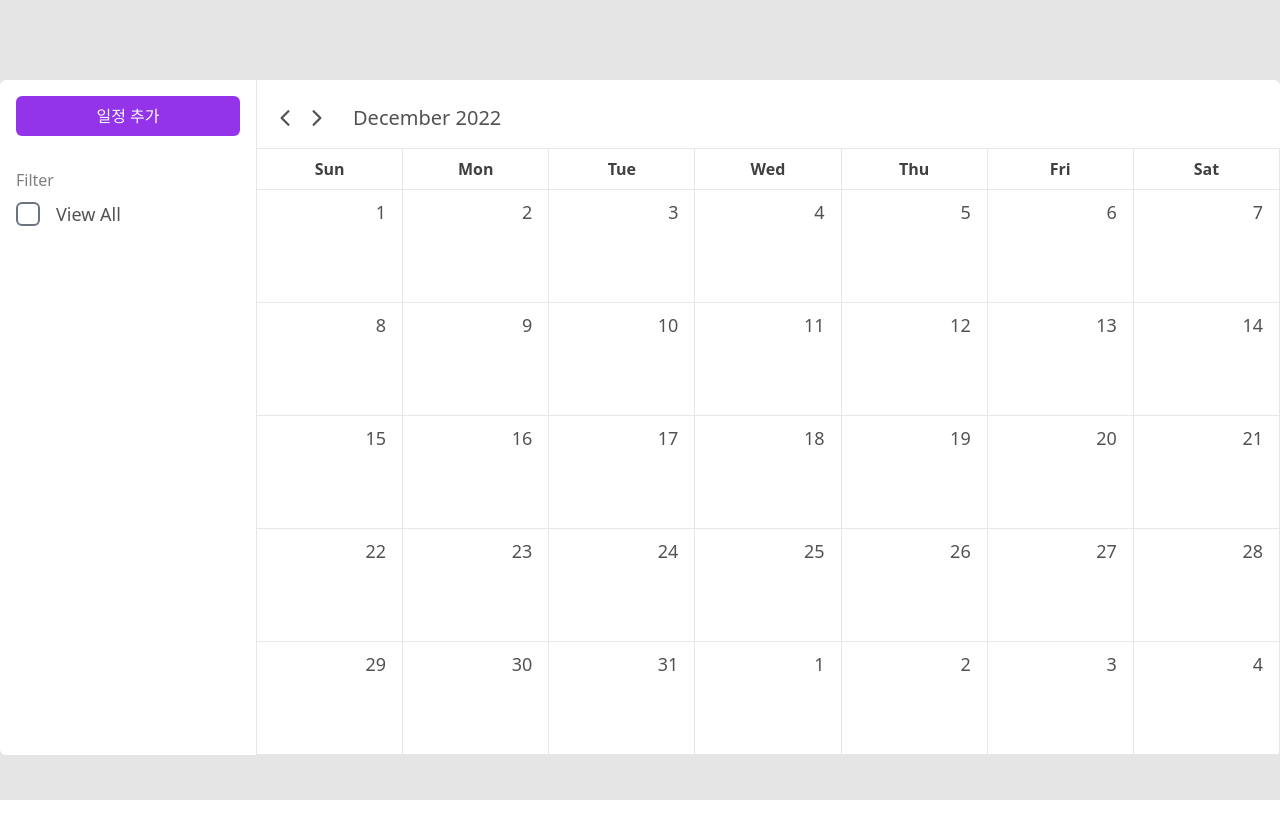
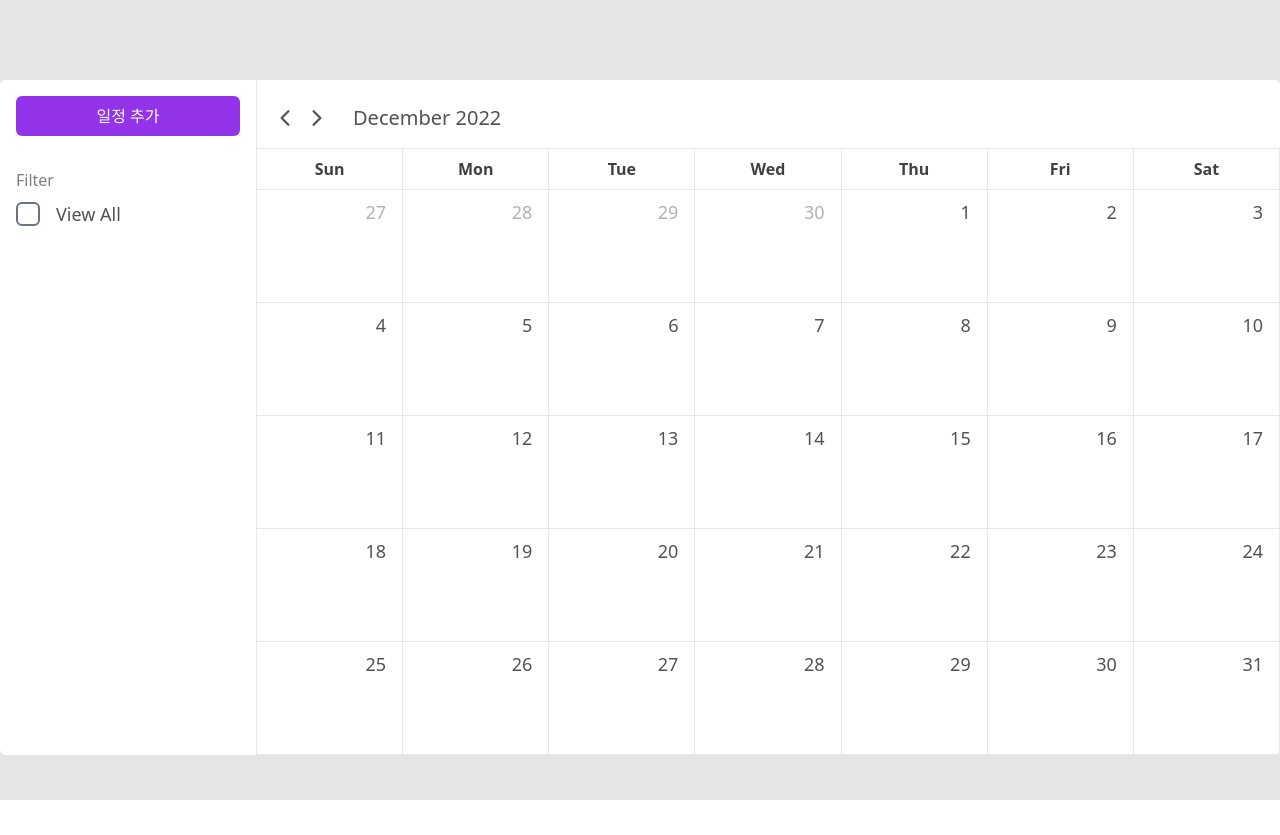
Before and after one commit to woo3145/react-calender, a React (Create React App) app: page / in a window 1280 px wide. Built offline with nearby package versions, Linux system fonts and the light colour scheme.

Commit message:
현재 달 날짜 표시

```diff
--- a/src/Components/Table/Table.tsx
+++ b/src/Components/Table/Table.tsx
@@ -2,55 +2,61 @@ import TableHead from './TableHead';
 import TableItem from './TableItem';
 
 const Table = () => {
+  const currentDate = new Date();
+  const currentDate_year = currentDate.getFullYear();
+  const currentDate_month = currentDate.getMonth() + 1;
+  const currentDate_date = currentDate.getDate();
+
+  const lastDateOfLastMonth_date = new Date(
+    currentDate_year,
+    currentDate_month - 1,
+    0
+  ).getDate();
+
+  const firstDateOfCurrentMonth = new Date(
+    currentDate_year,
+    currentDate_month - 1,
+    1
+  );
+  const firstDateOfCurrentMonth_day = firstDateOfCurrentMonth.getDay();
+
+  const lastDateOfCurrentMonth = new Date(
+    currentDate_year,
+    currentDate_month,
+    0
+  );
+  const lastDateOfCurrentMonth_date = lastDateOfCurrentMonth.getDate();
+
+  // 현재달의 요일 시작일 + 현재달의 마지막 일 / 7  === week 수
+  const lineCount = Math.ceil(
+    (firstDateOfCurrentMonth_day + lastDateOfCurrentMonth_date) / 7
+  );
+  const lineCountIter = Array.from({ length: lineCount }, (v, i) => i);
+  const weekIter = Array.from({ length: 7 }, (v, i) => i + 1);
+
   return (
     <table className="w-full table-fixed border-collapse border">
       <TableHead />
       <tbody>
-        <tr>
-          <TableItem text="1" />
-          <TableItem text="2" />
-          <TableItem text="3" />
-          <TableItem text="4" />
-          <TableItem text="5" />
-          <TableItem text="6" />
-          <TableItem text="7" />
-        </tr>
-        <tr>
-          <TableItem text="8" />
-          <TableItem text="9" />
-          <TableItem text="10" />
-          <TableItem text="11" />
-          <TableItem text="12" />
-          <TableItem text="13" />
-          <TableItem text="14" />
-        </tr>
-        <tr>
-          <TableItem text="15" />
-          <TableItem text="16" />
-          <TableItem text="17" />
-          <TableItem text="18" />
-          <TableItem text="19" />
-          <TableItem text="20" />
-          <TableItem text="21" />
-        </tr>
-        <tr>
-          <TableItem text="22" />
-          <TableItem text="23" />
-          <TableItem text="24" />
-          <TableItem text="25" />
-          <TableItem text="26" />
-          <TableItem text="27" />
-          <TableItem text="28" />
-        </tr>
-        <tr>
-          <TableItem text="29" />
-          <TableItem text="30" />
-          <TableItem text="31" />
-          <TableItem text="1" />
-          <TableItem text="2" />
-          <TableItem text="3" />
-          <TableItem text="4" />
-        </tr>
+        {lineCountIter.map((week) => {
+          return (
+            <tr key={week}>
+              <>
+                {weekIter.map((d, idx) => {
+                  const date = week * 7 + d - firstDateOfCurrentMonth_day;
+                  return (
+                    <TableItem
+                      key={week * 7 + idx}
+                      lastDateOfLastMonth={lastDateOfLastMonth_date}
+                      lastDateOfCurrentMonth={lastDateOfCurrentMonth_date}
+                      date={date}
+                    />
+                  );
+                })}
+              </>
+            </tr>
+          );
+        })}
       </tbody>
     </table>
   );
--- a/src/Components/Table/TableItem.tsx
+++ b/src/Components/Table/TableItem.tsx
@@ -1,10 +1,28 @@
-const TableItem = ({ text }: { text: string }) => {
+interface Props {
+  date: number;
+  lastDateOfLastMonth: number;
+  lastDateOfCurrentMonth: number;
+}
+
+const TableItem = ({
+  date,
+  lastDateOfLastMonth,
+  lastDateOfCurrentMonth,
+}: Props) => {
+  const valid = 0 < date && date <= lastDateOfCurrentMonth;
+  const lastMonth = date <= 0;
+  const nextMonth = lastDateOfCurrentMonth < date;
   return (
     <td className="border pr-4 py-2">
       <div className="h-24">
-        <div className="text-right text-lg font-light text-neutral-600 cursor-pointer hover:underline">
-          {text}
-        </div>
+        <p
+          className={`text-right text-lg font-light cursor-pointer hover:underline
+        ${valid ? 'text-neutral-600' : 'opacity-30'}`}
+        >
+          {valid && date}
+          {lastMonth && date + lastDateOfLastMonth}
+          {nextMonth && date - lastDateOfCurrentMonth}
+        </p>
       </div>
     </td>
   );
```
